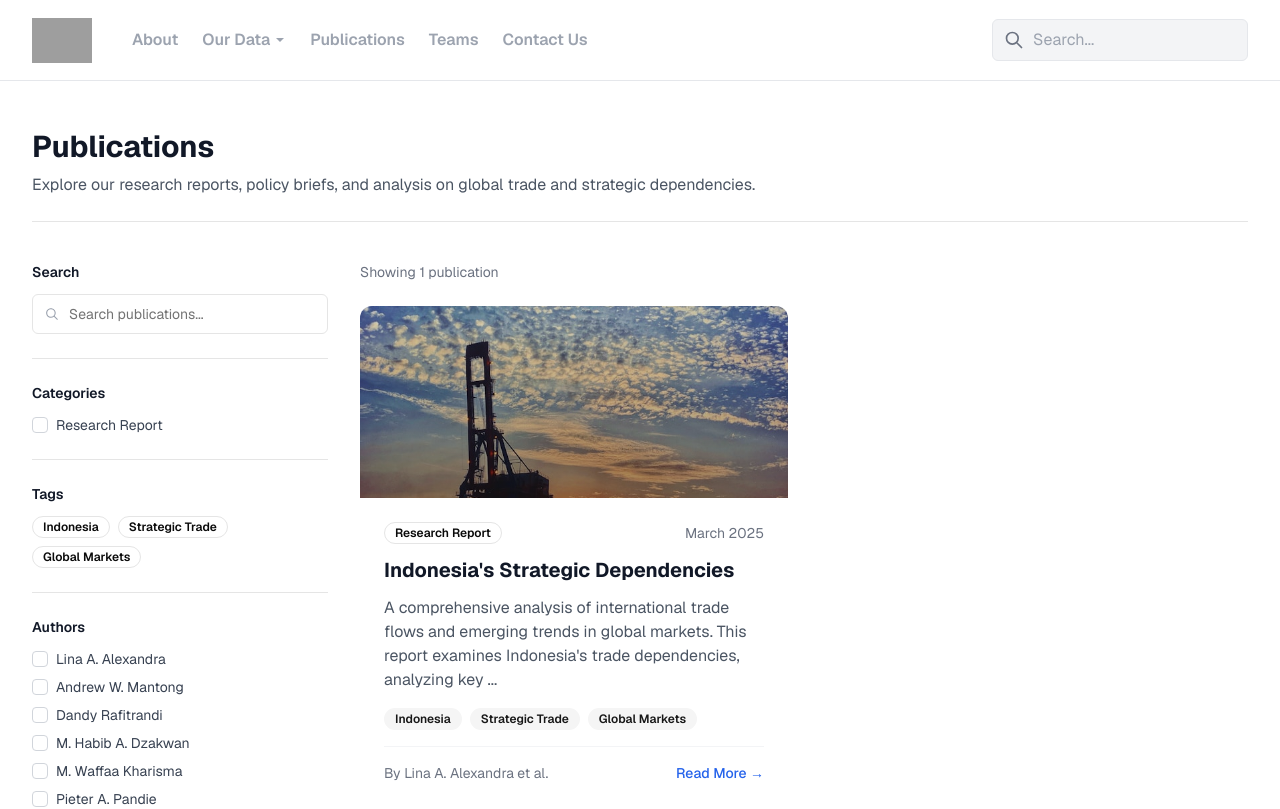
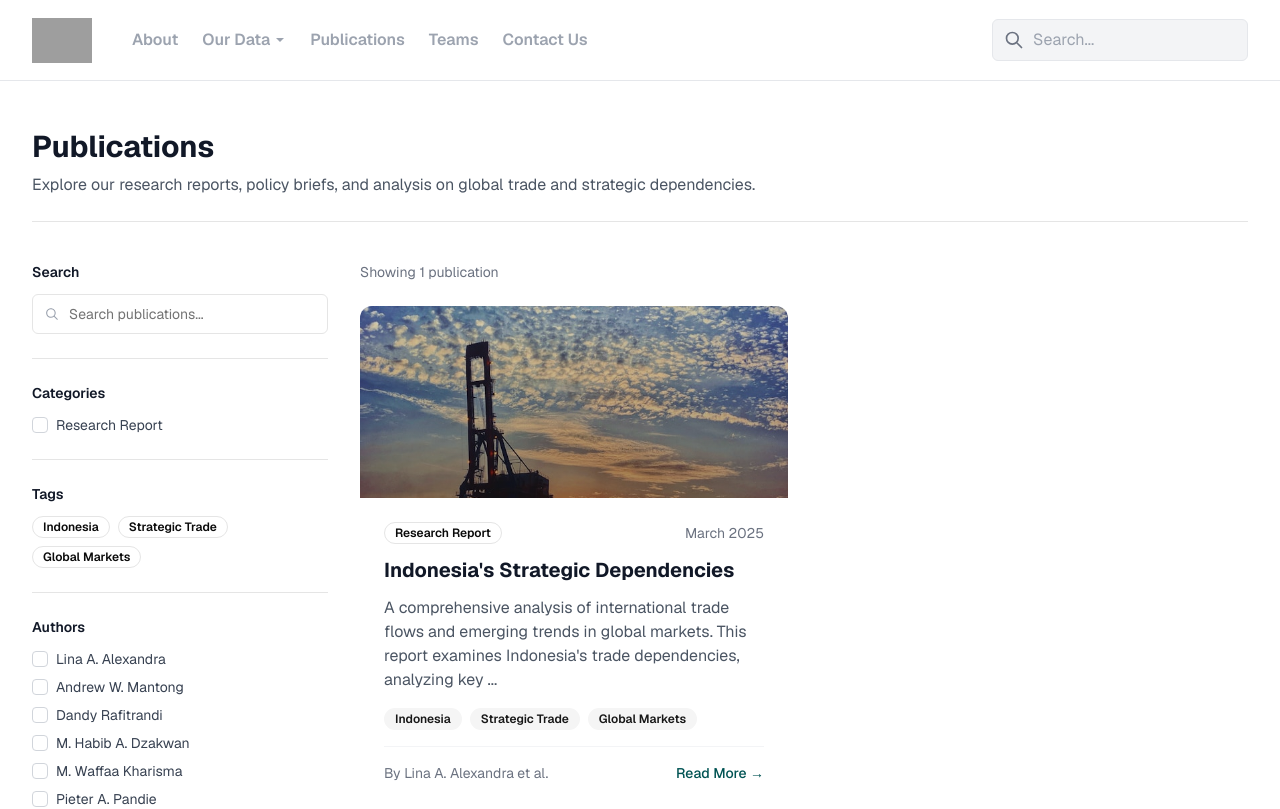
Before and after one commit to Masozee/fcdo, a Next.js app: page /publications in a window 1280 px wide. Shown: the top 809 px of the page. Built offline with nearby package versions, Linux system fonts and the light colour scheme; grey boxes are pictures that could not be loaded.

Commit message:
add updated report

```diff
--- a/src/app/publications/[slug]/page.tsx
+++ b/src/app/publications/[slug]/page.tsx
@@ -40,7 +40,7 @@ const publicationsData = [
     slug: "indonesias-strategic-dependencies",
     authors: ["Lina A. Alexandra", "Andrew W. Mantong", "Dandy Rafitrandi", "M. Habib A. Dzakwan", "M. Waffaa Kharisma", "Pieter A. Pandie", "Anastasia A. Widyautami", "Balthazaar A. Ardhillah"],
     tags: ["Indonesia", "Strategic Trade", "Global Markets"],
-    downloadUrl: "https://isdp.csis.or.id/strategicdependencyreport"
+    downloadUrl: "https://s3-csis-web.s3.ap-southeast-1.amazonaws.com/doc/Strategic+Dependency+Final+Report.pdf"
   }
 ];
 
--- a/src/app/publications/page.tsx
+++ b/src/app/publications/page.tsx
@@ -22,7 +22,7 @@ const publicationsData = [
     slug: "indonesias-strategic-dependencies",
     authors: ["Lina A. Alexandra", "Andrew W. Mantong", "Dandy Rafitrandi", "M. Habib A. Dzakwan", "M. Waffaa Kharisma", "Pieter A. Pandie", "Anastasia A. Widyautami", "Balthazaar A. Ardhillah"],
     tags: ["Indonesia", "Strategic Trade", "Global Markets"],
-    downloadUrl: "http://localhost:3000/strategicdependencyreport"
+    downloadUrl: "https://s3-csis-web.s3.ap-southeast-1.amazonaws.com/doc/Strategic+Dependency+Final+Report.pdf"
   }
 ];
 
@@ -334,7 +334,7 @@ export default function PublicationsPage() {
 
                         <Link
                           href={`/publications/${publication.slug}`}
-                          className="text-blue-600 hover:text-blue-800 dark:text-blue-400 dark:hover:text-blue-300 text-sm font-medium"
+                          className="text-[#005353] hover:text-[#003f3f] dark:text-[#00aeae] dark:hover:text-[#00c2c2] text-sm font-medium"
                         >
                           Read More →
                         </Link>
--- a/src/app/sitemap/page.tsx
+++ b/src/app/sitemap/page.tsx
@@ -14,14 +14,14 @@ export default function SitemapPage() {
     { path: "/map-dashboard", label: "Interactive Map" },
     { path: "/db-map", label: "Database Map" },
     { path: "/geo-data", label: "Geo Data" },
-    { path: "/strategicdependencyreport", label: "Strategic Dependency Report (PDF)" },
+    { path: "https://s3-csis-web.s3.ap-southeast-1.amazonaws.com/doc/Strategic+Dependency+Final+Report.pdf", label: "Strategic Dependency Report (PDF)" },
   ];
 
   // Define categories for better organization
   const categories = {
     "Main Pages": ["/", "/about", "/contact", "/publications", "/teams"],
     "Data Visualization": ["/data", "/trade-map", "/countries", "/map-dashboard", "/db-map", "/geo-data"],
-    "Reports": ["/strategicdependencyreport"],
+    "Reports": ["https://s3-csis-web.s3.ap-southeast-1.amazonaws.com/doc/Strategic+Dependency+Final+Report.pdf"],
   };
 
   return (
--- a/src/components/Hero.tsx
+++ b/src/components/Hero.tsx
@@ -53,7 +53,7 @@ export function Hero() {
             </div>
 
             <div className="flex flex-wrap gap-4">
-              <Link href="/strategicdependencyreport">
+              <Link href="https://s3-csis-web.s3.ap-southeast-1.amazonaws.com/doc/Strategic+Dependency+Final+Report.pdf">
               <button className="px-6 py-3 bg-accent hover:bg-accent-dark text-white rounded-md transition-colors">
                 Download the Report
               </button>
--- a/src/components/Publications.tsx
+++ b/src/components/Publications.tsx
@@ -25,7 +25,7 @@ const publications: Publication[] = [
     slug: "indonesias-strategic-dependencies",
     authors: ["Lina A. Alexandra", "Andrew W. Mantong", "Dandy Rafitrandi", "M. Habib A. Dzakwan", "M. Waffaa Kharisma", "Pieter A. Pandie", "Anastasia A. Widyautami", "Balthazaar A. Ardhillah"],
     tags: ["Indonesia", "Strategic Trade", "Global Markets"],
-    downloadUrl: "https://isdp.csis.or.id/strategicdependencyreport"
+    downloadUrl: "https://s3-csis-web.s3.ap-southeast-1.amazonaws.com/doc/Strategic+Dependency+Final+Report.pdf"
   }
 ]
 
```
